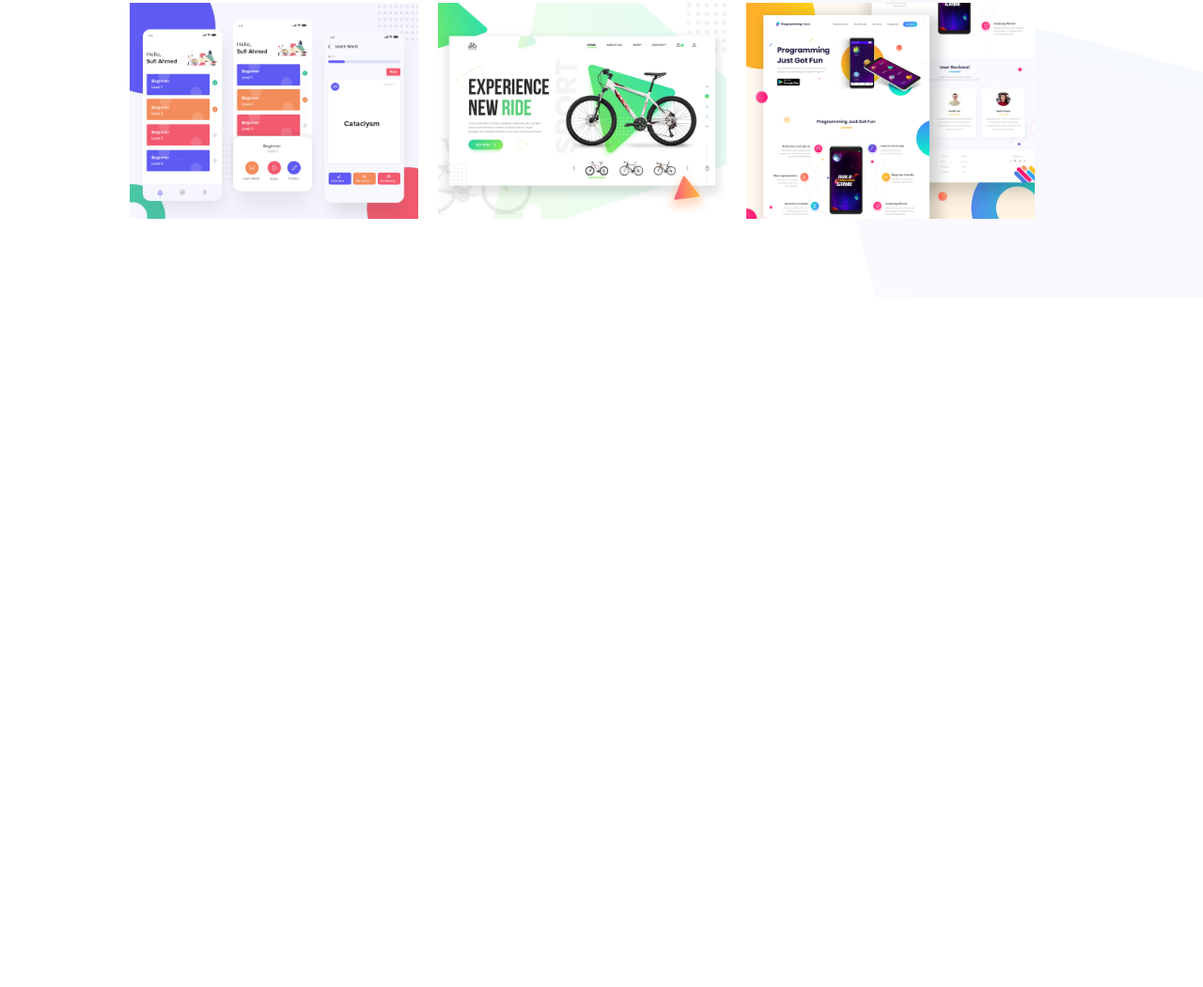
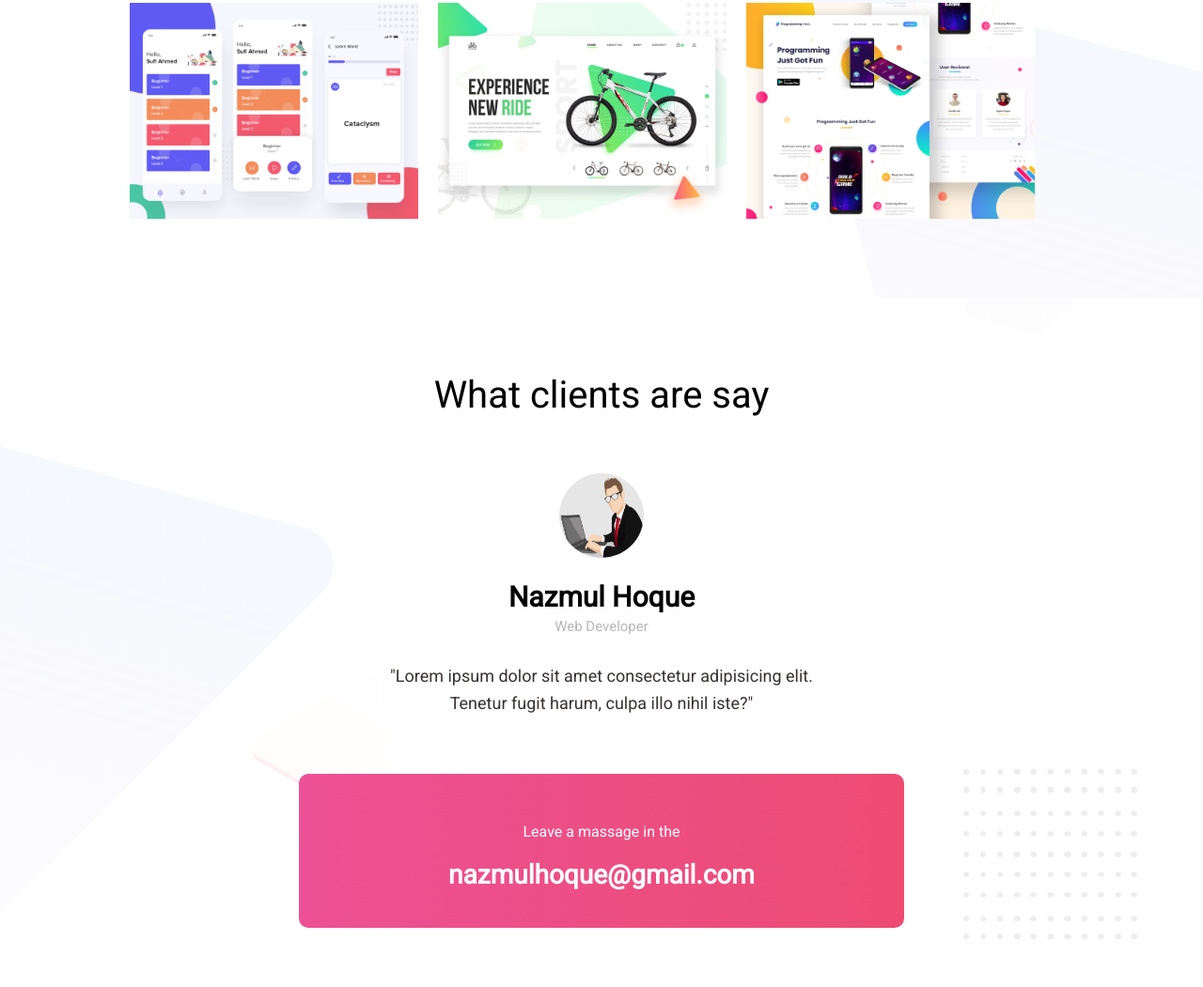
Before and after one commit to hoque-nazmul/personal-website, a plain HTML site: page index.html in a window 1280 px wide. Shown: the part 1660-2711 px from the top of the page at 94% size. Before the commit the page ends 1977 px from the top, so only its background shows below. Drawn offline with Linux system fonts and the light colour scheme.

Commit message:
client section is completed

```diff
--- a/css/style.css
+++ b/css/style.css
@@ -96,3 +96,71 @@ img {
     width: 30%;
     margin: 0% 1%;
 }
+
+#client-section {
+    background-image: url("../images/footer-bg.png");
+    background-attachment: fixed;
+    background-repeat: no-repeat;
+    background-size: cover;
+}
+
+.clients h3 {
+    font-size: 40px;
+    font-weight: 400;
+    text-align: center;
+    margin-bottom: 60px;
+}
+
+.client-info {
+    margin: 0 auto;
+    width: 50%;
+    text-align: center;
+}
+
+.client-info img {
+    width: 90px;
+    height: 90px;
+    border-radius: 50%;
+}
+
+.client-info h4 {
+    font-size: 30px;
+    font-weight: 700;
+    margin-top: 20px;
+}
+
+.client-info h5 {
+    font-size: 15px;
+    font-weight: 100;
+    color: #B7B7B7;
+    margin-top: 5px;
+    margin-bottom: 30px;
+}
+
+.client-info p {
+    font-size: 18px;
+    padding: 0px 15px;
+    line-height: 1.6em;
+    color: rgb(56, 49, 49);
+}
+
+.massage {
+    margin: 60px auto;
+    width: 60%;
+    height: 60px;
+    text-align: center;
+    padding: 52px 15px;
+    border-radius: 10px;
+    color: white;
+    background-image: linear-gradient(90deg, #EC5195, #ED4B72);
+}
+
+.massage h3 {
+    font-size: 28px;
+    font-weight: 600;
+}
+
+.massage p {
+    font-size: 16px;
+    margin-bottom: 20px;
+}
--- a/index.html
+++ b/index.html
@@ -51,5 +51,22 @@
             </div>
         </div>
     </section>
+    <section class="section-area" id="client-section">
+        <div class="wrapper">
+            <div class="clients">
+                <h3>What clients are say</h3>
+                <div class="client-info">
+                   <img src="images/testimonials.png" alt="">
+                   <h4>Nazmul Hoque</h4>
+                   <h5>Web Developer</h5>
+                   <p>"Lorem ipsum dolor sit amet consectetur adipisicing elit. Tenetur fugit harum, culpa illo nihil iste?"</p>
+                </div>
+                <div class="massage">
+                     <p>Leave a massage in the</p>
+                     <h3>nazmulhoque@gmail.com</h3>
+                 </div>
+            </div>
+        </div>
+    </section>
 </body>
 </html>
```
Also changed, not shown: images/testimonials.png (added).
